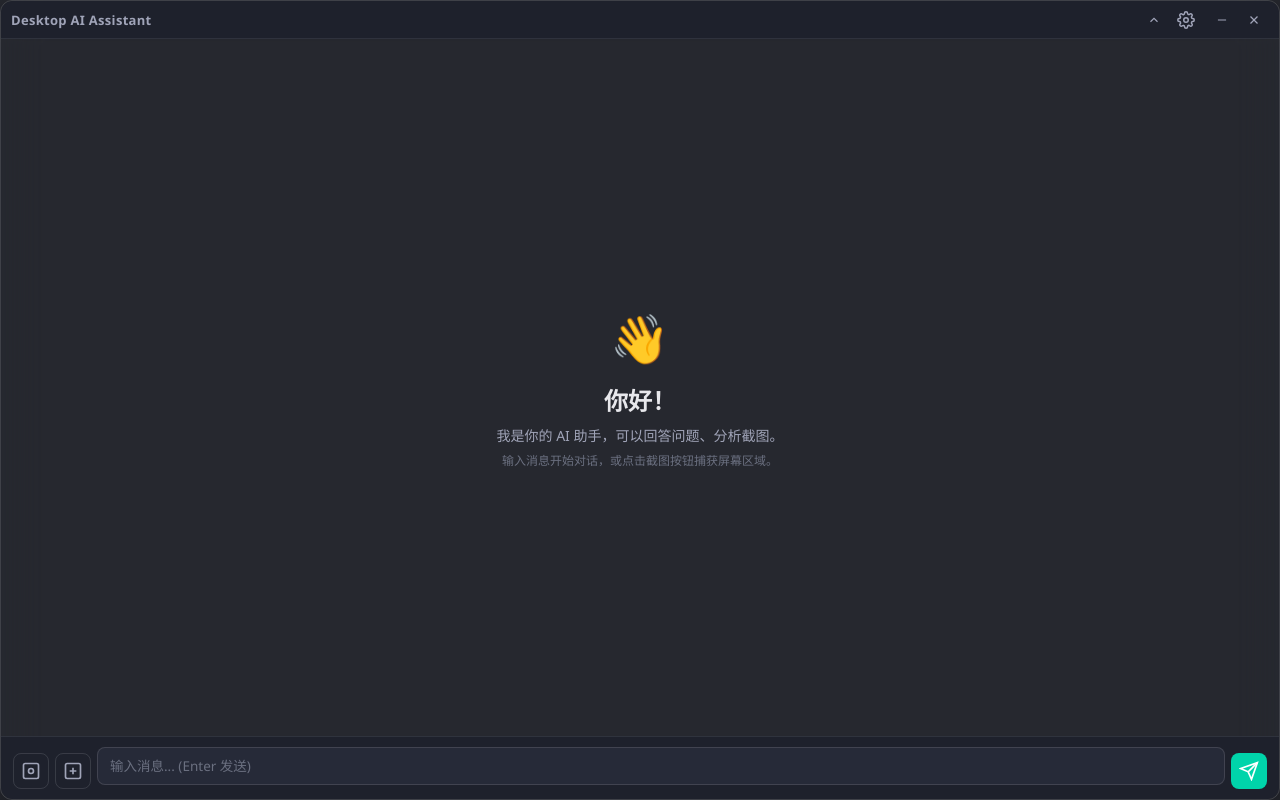
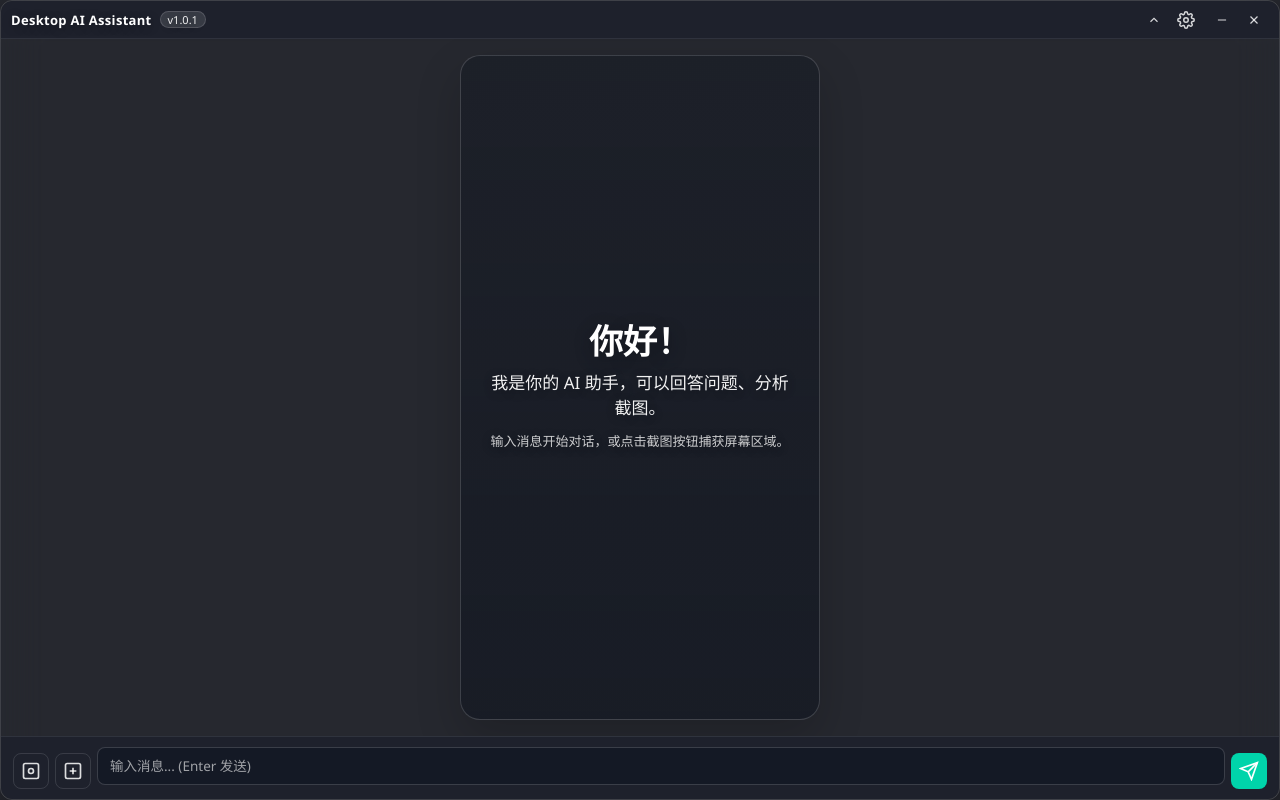
Before and after one commit to mianmianlingqi/new_desktop_AI_assistant, an Electron app: page src/index.html in a window 1280 px wide. Drawn offline with Linux system fonts and the light colour scheme; no server answers.

Commit message:
feat: 优化主界面视觉并发布 1.0.1
- src/index.html: 移除欢迎区手掌图标并在标题栏展示版本号
- src/styles/main.css: 统一主界面文字为白色系，增强欢迎区与输入区可读性
- package.json/package-lock.json: 版本号升级到 1.0.1
- 重新生成 1.0.1 安装包与便携版

```diff
--- a/package.json
+++ b/package.json
@@ -1,6 +1,6 @@
 {
   "name": "desktop-ai-assistant",
-  "version": "1.0.0",
+  "version": "1.0.1",
   "description": "悬浮窗式桌面AI助手 - 支持API对接、图片上传、一键截屏",
   "main": "main.js",
   "scripts": {
--- a/src/index.html
+++ b/src/index.html
@@ -16,6 +16,7 @@
   <div class="titlebar" id="titlebar">
     <div class="titlebar-left">
       <span class="titlebar-title">Desktop AI Assistant</span>
+      <span class="titlebar-version">v1.0.1</span>
     </div>
     <div class="titlebar-right">
       <button class="titlebar-btn collapse-btn" id="btn-collapse" title="折叠/展开">
@@ -49,7 +50,6 @@
     <div class="chat-container" id="chat-container">
       <!-- 欢迎消息 -->
       <div class="welcome-message" id="welcome-message">
-        <div class="welcome-emoji">👋</div>
         <div class="welcome-title">你好！</div>
         <div class="welcome-subtitle">我是你的 AI 助手，可以回答问题、分析截图。</div>
         <div class="welcome-hint">输入消息开始对话，或点击截图按钮捕获屏幕区域。</div>
--- a/src/styles/main.css
+++ b/src/styles/main.css
@@ -10,8 +10,8 @@
   --bg-tertiary: rgba(40, 44, 58, 0.9);
   --bg-hover: rgba(50, 55, 70, 0.8);
   --text-primary: #e8e8ec;
-  --text-secondary: #a0a4b8;
-  --text-muted: #6b7080;
+  --text-secondary: rgba(255, 255, 255, 0.9);
+  --text-muted: rgba(255, 255, 255, 0.72);
   --accent: #00d4aa;
   --accent-hover: #00f0c0;
   --accent-dim: rgba(0, 212, 170, 0.15);
@@ -21,6 +21,7 @@
   --border-light: rgba(255, 255, 255, 0.12);
   --shadow: 0 8px 32px rgba(0, 0, 0, 0.4);
   --shadow-light: 0 2px 8px rgba(0, 0, 0, 0.3);
+  --text-shadow-soft: 0 2px 10px rgba(0, 0, 0, 0.35);
   --radius: 12px;
   --radius-sm: 8px;
   --radius-xs: 6px;
@@ -110,13 +111,13 @@ body.has-bg-image {
 
 /* 亚克力模式下各组件调整为半透明，透出模糊背景 */
 body.has-bg-image .titlebar {
-  background: rgba(12, 14, 20, 0.42);
+  background: rgba(12, 14, 20, 0.52);
   backdrop-filter: blur(8px);
   -webkit-backdrop-filter: blur(8px);
 }
 
 body.has-bg-image .input-container {
-  background: rgba(12, 14, 20, 0.42);
+  background: rgba(12, 14, 20, 0.52);
   backdrop-filter: blur(8px);
   -webkit-backdrop-filter: blur(8px);
 }
@@ -185,9 +186,23 @@ body.has-bg-image .settings-footer {
 
 .titlebar-title {
   font-size: 13px;
-  font-weight: 600;
-  color: var(--text-secondary);
+  font-weight: 700;
+  color: #fff;
   letter-spacing: 0.3px;
+  text-shadow: var(--text-shadow-soft);
+}
+
+.titlebar-version {
+  display: inline-flex;
+  align-items: center;
+  padding: 2px 7px;
+  border-radius: 999px;
+  background: rgba(255, 255, 255, 0.12);
+  border: 1px solid rgba(255, 255, 255, 0.14);
+  color: rgba(255, 255, 255, 0.92);
+  font-size: 11px;
+  line-height: 1;
+  text-shadow: var(--text-shadow-soft);
 }
 
 .titlebar-right {
@@ -205,7 +220,7 @@ body.has-bg-image .settings-footer {
   justify-content: center;
   background: none;
   border: none;
-  color: var(--text-secondary);
+  color: rgba(255, 255, 255, 0.82);
   cursor: pointer;
   border-radius: var(--radius-xs);
   transition: var(--transition);
@@ -276,32 +291,42 @@ body.collapsed {
   flex-direction: column;
   align-items: center;
   justify-content: center;
+  align-self: center;
+  width: min(100%, 360px);
   flex: 1;
   text-align: center;
-  padding: 40px 20px;
-}
-
-.welcome-emoji {
-  font-size: 48px;
-  margin-bottom: 12px;
+  margin: auto 0;
+  padding: 34px 24px;
+  border-radius: 20px;
+  background: linear-gradient(180deg, rgba(10, 16, 28, 0.32), rgba(10, 16, 28, 0.48));
+  border: 1px solid rgba(255, 255, 255, 0.16);
+  backdrop-filter: blur(10px);
+  -webkit-backdrop-filter: blur(10px);
+  box-shadow: 0 18px 45px rgba(0, 0, 0, 0.18);
 }
 
 .welcome-title {
-  font-size: 24px;
-  font-weight: 700;
-  color: var(--text-primary);
-  margin-bottom: 8px;
+  font-size: 34px;
+  font-weight: 800;
+  color: #fff;
+  margin-bottom: 10px;
+  line-height: 1.05;
+  text-shadow: 0 4px 18px rgba(0, 0, 0, 0.3);
 }
 
 .welcome-subtitle {
-  font-size: 14px;
-  color: var(--text-secondary);
-  margin-bottom: 6px;
+  font-size: 17px;
+  color: rgba(255, 255, 255, 0.94);
+  margin-bottom: 10px;
+  line-height: 1.5;
+  text-shadow: var(--text-shadow-soft);
 }
 
 .welcome-hint {
-  font-size: 12px;
-  color: var(--text-muted);
+  font-size: 13px;
+  color: rgba(255, 255, 255, 0.78);
+  line-height: 1.55;
+  text-shadow: var(--text-shadow-soft);
 }
 
 /* 消息气泡 */
@@ -528,7 +553,7 @@ body.collapsed {
   justify-content: center;
   background: none;
   border: 1px solid var(--border-light);
-  color: var(--text-secondary);
+  color: rgba(255, 255, 255, 0.85);
   cursor: pointer;
   border-radius: var(--radius-sm);
   transition: var(--transition);
@@ -549,10 +574,10 @@ body.collapsed {
 .message-input {
   width: 100%;
   padding: 8px 12px;
-  background: var(--bg-tertiary);
-  border: 1px solid var(--border-light);
+  background: rgba(19, 24, 36, 0.72);
+  border: 1px solid rgba(255, 255, 255, 0.16);
   border-radius: var(--radius-sm);
-  color: var(--text-primary);
+  color: #fff;
   font-family: var(--font-family);
   font-size: 13.5px;
   resize: none;
@@ -568,7 +593,7 @@ body.collapsed {
 }
 
 .message-input::placeholder {
-  color: var(--text-muted);
+  color: rgba(255, 255, 255, 0.6);
 }
 
 .send-btn {
```
Also changed, not shown: 1 other file.
